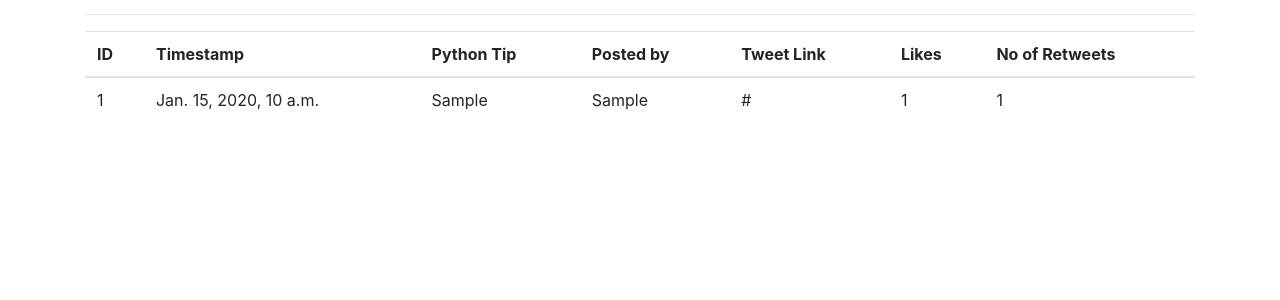
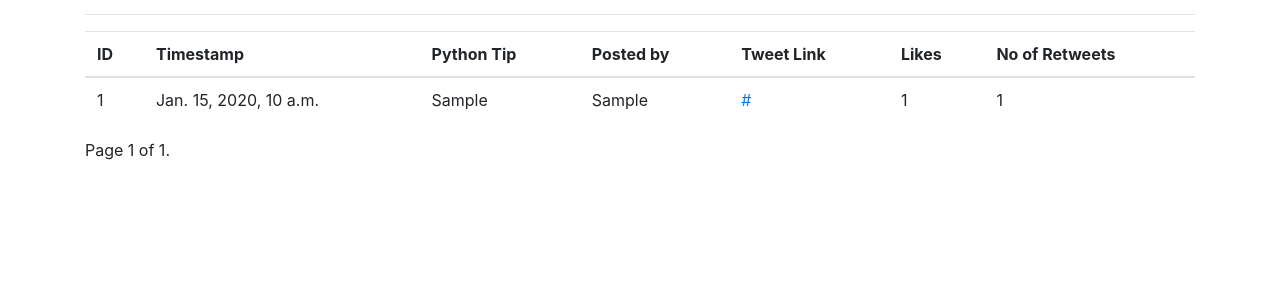
Before and after one commit to Toluwalemi/django-tweepy-app, a Django app: page /dashboard/ in a window 1280 px wide. Shown: the part 270-570 px from the top of the page. Run offline with Django 3.2, Linux system fonts and the light colour scheme; tables that the repository leaves empty hold one stand-in row (values such as "Sample post"); some libraries are stand-ins or nearby versions.

Commit message:
feature: add pagination

```diff
--- a/templates/pages/dashboard.html
+++ b/templates/pages/dashboard.html
@@ -4,7 +4,7 @@
     <meta charset="utf-8">
     <meta name="viewport" content="width=device-width, initial-scale=1, shrink-to-fit=no">
     <meta name="description" content="">
-    <title>Filter Form</title>
+    <title>Python Tips</title>
     <link rel="stylesheet" href="https://stackpath.bootstrapcdn.com/bootstrap/4.3.1/css/bootstrap.min.css"
           integrity="sha384-ggOyR0iXCbMQv3Xipma34MD+dH/1fQ784/j6cY/iJTQUOhcWr7x9JvoRxT2MZw1T" crossorigin="anonymous">
     <link rel="stylesheet" href="{% static 'pages/css/dashboard.css' %}">
@@ -87,14 +87,35 @@
             <!--            {% endfor %}-->
 
             <td>{{ info.posted_by }}</td>
-            <td>{{ info.tweet_link }}</td>
+            <td>
+                <a href="{{ info.tweet_link }}">{{ info.tweet_link }}</a>
+            </td>
             <!--            <td>{{ info.media_link }}</td>-->
             <td>{{ info.likes }}</td>
             <td>{{ info.retweets }}</td>
         </tr>
         {% endfor %}
         </tbody>
+
     </table>
+
+    <div class="pagination">
+    <span class="step-links">
+        {% if tips_render.has_previous %}
+            <a href="?page=1">« first</a>
+            <a href="?page={{ tips_render.previous_page_number }}">previous</a>
+        {% endif %}
+
+        <span class="current">
+            Page {{ tips_render.number }} of {{ tips_render.paginator.num_pages }}.
+        </span>
+
+        {% if tips_render.has_next %}
+            <a href="?page={{ page_obj.next_page_number }}">next</a>
+            <a href="?page={{ page_obj.paginator.num_pages }}">last »</a>
+        {% endif %}
+    </span>
+</div>
 
 </main>
 
```
